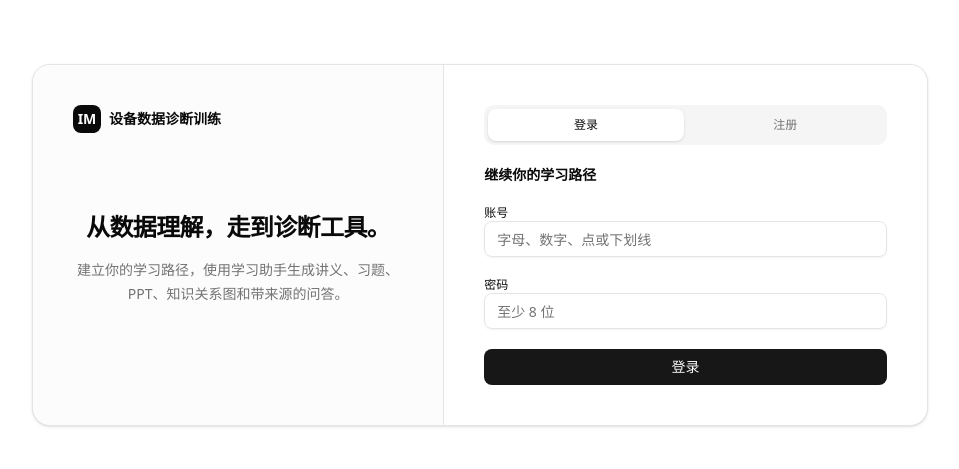
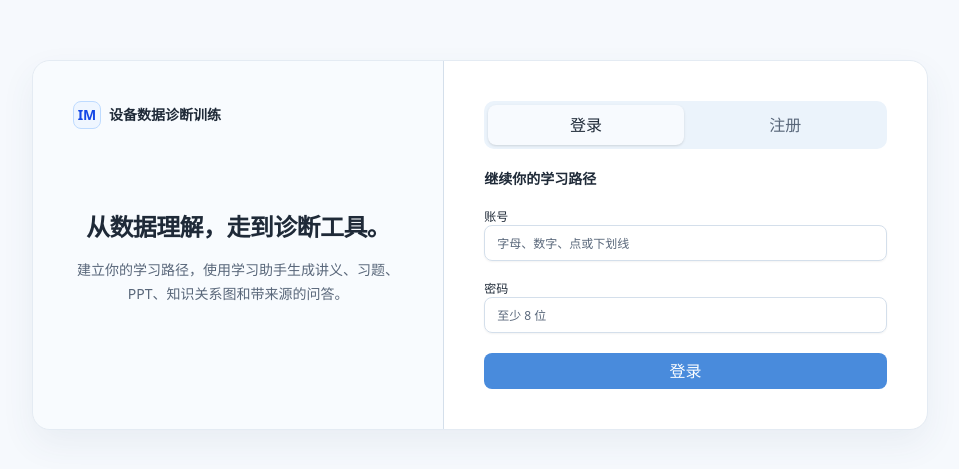
Before and after one commit to rippleshe/IM, a Next.js app in the folder web/: page / in a window 1280 px wide. Shown: the part 155-624 px from the top of the page, without its empty margins (160-1119 px from the left). Built offline with nearby package versions, Linux system fonts and the light colour scheme; no server answers.

Commit message:
Polish light desktop learning workspace

```diff
--- a/web/src/app/globals.css
+++ b/web/src/app/globals.css
@@ -49,38 +49,54 @@
 }
 
 :root {
-  --background: oklch(1 0 0);
-  --foreground: oklch(0.145 0 0);
+  --background: oklch(0.985 0.006 250);
+  --foreground: oklch(0.28 0.03 255);
   --card: oklch(1 0 0);
   --card-foreground: oklch(0.145 0 0);
   --popover: oklch(1 0 0);
   --popover-foreground: oklch(0.145 0 0);
-  --primary: oklch(0.205 0 0);
-  --primary-foreground: oklch(0.985 0 0);
-  --secondary: oklch(0.97 0 0);
-  --secondary-foreground: oklch(0.205 0 0);
-  --muted: oklch(0.97 0 0);
-  --muted-foreground: oklch(0.556 0 0);
-  --accent: oklch(0.97 0 0);
-  --accent-foreground: oklch(0.205 0 0);
+  --primary: oklch(0.63 0.14 255);
+  --primary-foreground: oklch(0.99 0.005 250);
+  --secondary: oklch(0.96 0.014 250);
+  --secondary-foreground: oklch(0.32 0.04 255);
+  --muted: oklch(0.96 0.014 250);
+  --muted-foreground: oklch(0.51 0.035 255);
+  --accent: oklch(0.95 0.024 245);
+  --accent-foreground: oklch(0.32 0.04 255);
   --destructive: oklch(0.577 0.245 27.325);
-  --border: oklch(0.922 0 0);
-  --input: oklch(0.922 0 0);
-  --ring: oklch(0.708 0 0);
+  --border: oklch(0.9 0.02 250);
+  --input: oklch(0.9 0.02 250);
+  --ring: oklch(0.7 0.11 255);
   --chart-1: oklch(0.87 0 0);
   --chart-2: oklch(0.556 0 0);
   --chart-3: oklch(0.439 0 0);
   --chart-4: oklch(0.371 0 0);
   --chart-5: oklch(0.269 0 0);
   --radius: 0.625rem;
-  --sidebar: oklch(0.985 0 0);
-  --sidebar-foreground: oklch(0.145 0 0);
-  --sidebar-primary: oklch(0.205 0 0);
-  --sidebar-primary-foreground: oklch(0.985 0 0);
-  --sidebar-accent: oklch(0.97 0 0);
-  --sidebar-accent-foreground: oklch(0.205 0 0);
-  --sidebar-border: oklch(0.922 0 0);
-  --sidebar-ring: oklch(0.708 0 0);
+  --sidebar: oklch(0.985 0.006 250);
+  --sidebar-foreground: oklch(0.28 0.03 255);
+  --sidebar-primary: oklch(0.63 0.14 255);
+  --sidebar-primary-foreground: oklch(0.99 0.005 250);
+  --sidebar-accent: oklch(0.95 0.024 245);
+  --sidebar-accent-foreground: oklch(0.32 0.04 255);
+  --sidebar-border: oklch(0.9 0.02 250);
+  --sidebar-ring: oklch(0.7 0.11 255);
+
+  /* IM-Training-Agent：工业数据学习控制台的视觉令牌 */
+  --app-canvas: #f6f9fd;
+  --app-surface: #ffffff;
+  --app-surface-soft: #fbfdff;
+  --app-ink: #334155;
+  --app-primary: #789ce6;
+  --app-primary-soft: #eff4ff;
+  --app-teal: #72bdb4;
+  --app-teal-soft: #eefaf8;
+  --app-amber: #d3a25f;
+  --app-amber-soft: #fff8ed;
+  --app-border: #e4ebf3;
+  --app-border-strong: #d4dfec;
+  --app-shadow: 0 14px 34px rgb(57 86 120 / 7%);
+  --app-shadow-soft: 0 5px 16px rgb(57 86 120 / 6%);
 }
 
 .dark {
@@ -132,3 +148,278 @@
     @apply font-sans;
   }
 }
+
+/* ---------- Product surface ---------- */
+
+html {
+  background: var(--app-canvas);
+  text-rendering: optimizeLegibility;
+}
+
+body {
+  background: var(--app-canvas);
+  color: var(--app-ink);
+}
+
+::selection {
+  background: #cfe0ff;
+  color: var(--app-ink);
+}
+
+button,
+input,
+textarea,
+select {
+  font: inherit;
+}
+
+button {
+  -webkit-tap-highlight-color: transparent;
+}
+
+button:focus-visible,
+input:focus-visible,
+textarea:focus-visible,
+select:focus-visible,
+summary:focus-visible {
+  outline: 3px solid rgb(47 103 216 / 24%);
+  outline-offset: 2px;
+}
+
+* {
+  scrollbar-color: #b9c6d5 transparent;
+  scrollbar-width: thin;
+}
+
+*::-webkit-scrollbar {
+  width: 9px;
+  height: 9px;
+}
+
+*::-webkit-scrollbar-track {
+  background: transparent;
+}
+
+*::-webkit-scrollbar-thumb {
+  border: 2px solid transparent;
+  border-radius: 999px;
+  background: #b9c6d5;
+  background-clip: padding-box;
+}
+
+*::-webkit-scrollbar-thumb:hover {
+  background: #91a2b6;
+  background-clip: padding-box;
+}
+
+.app-shell {
+  background: var(--app-canvas);
+}
+
+.app-shell > header {
+  position: relative;
+  z-index: 10;
+  border-color: var(--app-border);
+  background: var(--app-surface);
+  box-shadow: 0 1px 0 rgb(21 36 54 / 3%), 0 7px 20px rgb(21 36 54 / 4%);
+}
+
+.app-shell > header nav {
+  gap: 2px;
+  border-color: var(--app-border);
+  background: var(--app-surface-soft);
+  box-shadow: inset 0 1px 2px rgb(21 36 54 / 3%);
+}
+
+.app-shell > header nav > button {
+  border-radius: 8px;
+  color: #65758a;
+  transition: color 160ms ease, background-color 160ms ease, box-shadow 160ms ease, transform 160ms ease;
+}
+
+.app-shell > header nav > button:hover {
+  color: var(--app-ink);
+  background: #eef3f8;
+}
+
+.app-shell > header nav > button[class*="bg-background"] {
+  color: #47679f;
+  background: var(--app-primary-soft);
+  box-shadow: inset 0 0 0 1px #dce8ff;
+}
+
+.app-shell > header nav > button[class*="bg-background"]:hover {
+  color: #3c5d96;
+  background: #e8f0ff;
+}
+
+.app-shell > header > button:last-child {
+  border-radius: 8px;
+  color: #65758a;
+  transition: color 160ms ease, background-color 160ms ease;
+}
+
+.app-shell > header > button:last-child:hover {
+  color: var(--app-ink);
+  background: #eef3f8;
+}
+
+.app-shell [aria-label="路径调整对话与处理过程"],
+.app-shell [aria-label="任务上下文"],
+.app-shell [aria-label="学习任务对话"],
+.app-shell [aria-label="当前学习路径"],
+.app-shell [aria-label="资源阅读与作答"],
+.app-shell [aria-label="资源笔记或解析"] {
+  border-color: var(--app-border);
+  background: var(--app-surface);
+}
+
+.app-shell [aria-label="知识树学习路径"],
+.app-shell [aria-label="资源目录"] {
+  background: var(--app-surface-soft);
+}
+
+.app-shell [aria-label="路径调整对话与处理过程"] > .border-b,
+.app-shell [aria-label="任务上下文"] > .border-b,
+.app-shell [aria-label="学习任务对话"] > .border-b,
+.app-shell [aria-label="当前学习路径"] > .border-b,
+.app-shell [aria-label="资源阅读与作答"] > .border-b,
+.app-shell [aria-label="资源笔记或解析"] > .border-b,
+.app-shell [aria-label="知识树学习路径"] > .border-b {
+  border-color: var(--app-border);
+  background: rgb(255 255 255 / 78%);
+}
+
+.app-shell [aria-label="路径调整对话与处理过程"] > .border-b h1,
+.app-shell [aria-label="任务上下文"] > .border-b h1,
+.app-shell [aria-label="学习任务对话"] > .border-b h2,
+.app-shell [aria-label="当前学习路径"] > .border-b h2,
+.app-shell [aria-label="资源阅读与作答"] > .border-b h1,
+.app-shell [aria-label="资源笔记或解析"] > .border-b h1,
+.app-shell [aria-label="知识树学习路径"] > .border-b h2 {
+  letter-spacing: -0.02em;
+}
+
+.app-shell [aria-label="学习任务对话"] > div:last-child,
+.app-shell [aria-label="路径调整对话与处理过程"] > div:last-child {
+  border-color: var(--app-border);
+  background: var(--app-surface-soft);
+}
+
+.app-shell [aria-label="学习任务对话"] textarea,
+.app-shell [aria-label="路径调整对话与处理过程"] textarea {
+  color: var(--app-ink);
+}
+
+.app-shell [aria-label="学习任务对话"] textarea::placeholder,
+.app-shell [aria-label="路径调整对话与处理过程"] textarea::placeholder {
+  color: #8a99aa;
+}
+
+.app-shell [aria-label="学习任务对话"] > div:last-child > div:last-child,
+.app-shell [aria-label="路径调整对话与处理过程"] > div:last-child > div:last-child {
+  border-color: var(--app-border-strong);
+  background: var(--app-surface);
+  box-shadow: var(--app-shadow-soft);
+}
+
+.app-shell [aria-label="学习任务对话"] > div:last-child button[aria-label="开始任务"],
+.app-shell [aria-label="路径调整对话与处理过程"] > div:last-child button:not(:disabled) {
+  background: var(--app-primary);
+  box-shadow: 0 4px 10px rgb(104 139 209 / 20%);
+  transition: transform 160ms ease, background-color 160ms ease, box-shadow 160ms ease;
+}
+
+.app-shell [aria-label="学习任务对话"] > div:last-child button[aria-label="开始任务"]:hover,
+.app-shell [aria-label="路径调整对话与处理过程"] > div:last-child button:not(:disabled):hover {
+  background: #6d91db;
+  box-shadow: 0 6px 14px rgb(104 139 209 / 24%);
+  transform: translateY(-1px);
+}
+
+.app-shell button[class*="bg-foreground"] {
+  color: #ffffff;
+  border-color: var(--app-primary);
+  background: var(--app-primary);
+  box-shadow: 0 4px 10px rgb(104 139 209 / 18%);
+}
+
+.app-shell button[class*="bg-foreground"]:hover:not(:disabled) {
+  color: #ffffff;
+  background: #6d91db;
+}
+
+.app-shell [aria-label="任务处理进度"] {
+  border-color: #d4eee9;
+  background: var(--app-teal-soft);
+}
+
+.app-shell [aria-label="当前节点"] > div.rounded-xl,
+.app-shell [aria-label="当前学习路径"] > div:last-child > div > div.rounded-xl,
+.app-shell [aria-label="资源笔记或解析"] textarea {
+  border-color: var(--app-border);
+  box-shadow: var(--app-shadow-soft);
+}
+
+.app-shell > div > [role="separator"] {
+  background: #d5dfeb;
+  transition: background-color 160ms ease;
+}
+
+.app-shell > div > [role="separator"]:hover {
+  background: var(--app-primary);
+}
+
+.app-entry {
+  background: var(--app-canvas);
+}
+
+.app-entry > div > div {
+  border-color: var(--app-border);
+  box-shadow: var(--app-shadow);
+}
+
+[role="dialog"] > section {
+  border-color: var(--app-border);
+  box-shadow: 0 24px 70px rgb(21 36 54 / 20%);
+}
+
+/* Keep the three workspaces usable at intermediate desktop widths. */
+.path-layout,
+.study-layout,
+.resource-layout {
+  min-width: 0 !important;
+}
+
+@media (max-width: 1080px) {
+  .study-layout > aside[aria-label="任务上下文"] {
+    width: 230px !important;
+  }
+
+  .study-layout > aside[aria-label="当前学习路径"] {
+    width: 290px !important;
+  }
+
+  .study-layout > section {
+    min-width: 0 !important;
+  }
+
+  .resource-layout > aside[aria-label="资源目录"] {
+    width: 220px !important;
+  }
+
+  .resource-layout > aside[aria-label="资源笔记或解析"] {
+    width: 280px !important;
+  }
+}
+
+@media (prefers-reduced-motion: reduce) {
+  *,
+  *::before,
+  *::after {
+    scroll-behavior: auto !important;
+    transition-duration: 0.01ms !important;
+    animation-duration: 0.01ms !important;
+    animation-iteration-count: 1 !important;
+  }
+}
--- a/web/src/components/auth-entry.tsx
+++ b/web/src/components/auth-entry.tsx
@@ -91,11 +91,11 @@ export function AuthEntry({ apiBase, user, onAuthenticated }: AuthEntryProps) {
 
   const onboarding = Boolean(user && !user.onboardingCompleted);
   return (
-    <main className="min-h-screen bg-background px-5 py-10 text-foreground">
+    <main className="app-entry min-h-screen bg-background px-5 py-10 text-foreground">
       <div className="mx-auto flex min-h-[calc(100vh-5rem)] max-w-5xl items-center justify-center">
         <div className="grid w-full max-w-4xl overflow-hidden rounded-2xl border bg-card shadow-sm md:grid-cols-[0.92fr_1.08fr]">
           <section className="flex flex-col border-b bg-muted/35 p-7 md:border-b-0 md:border-r md:p-10">
-            <div className="flex items-center gap-2 text-sm font-semibold"><span className="flex h-7 w-7 items-center justify-center rounded-md bg-foreground text-background">IM</span>设备数据诊断训练</div>
+            <div className="flex items-center gap-2 text-sm font-semibold"><span className="flex h-7 w-7 items-center justify-center rounded-md border border-blue-200 bg-blue-50 text-blue-700">IM</span>设备数据诊断训练</div>
             <div className="my-auto max-w-sm text-center">
               <h1 className="whitespace-nowrap text-2xl font-semibold leading-tight tracking-tight">从数据理解，走到诊断工具。</h1>
               <p className="mt-4 text-sm leading-6 text-muted-foreground">建立你的学习路径，使用学习助手生成讲义、习题、PPT、知识关系图和带来源的问答。</p>
--- a/web/src/components/guidance-dialog.tsx
+++ b/web/src/components/guidance-dialog.tsx
@@ -149,7 +149,7 @@ export function GuidanceDialog({ apiBase, pathNodeId, user, onClose, onGenerateR
           <div className="space-y-4">
             {turns.map((turn, index) => <div key={index} className="space-y-2">
               <div className="rounded-2xl rounded-tl-md border bg-muted/30 px-4 py-3 text-sm leading-6"><p className="text-[11px] font-medium text-muted-foreground">追问 {index + 1}</p><p className="mt-1">{turn.question}</p></div>
-              <div className="ml-auto max-w-[88%] rounded-2xl rounded-tr-md bg-foreground px-4 py-3 text-sm leading-6 text-background"><p className="whitespace-pre-wrap">{turn.answer}</p></div>
+              <div className="ml-auto max-w-[88%] rounded-2xl rounded-tr-md border border-blue-200 bg-blue-50 px-4 py-3 text-sm leading-6 text-blue-950"><p className="whitespace-pre-wrap">{turn.answer}</p></div>
               <div className="rounded-xl border bg-background px-3.5 py-2.5 text-xs">
                 <span className={`mr-2 inline-flex items-center rounded-full px-2 py-0.5 text-[10px] font-medium ${turn.verdict === "correct" ? "bg-emerald-100 text-emerald-700" : turn.verdict === "partial" ? "bg-amber-100 text-amber-700" : "bg-rose-100 text-rose-700"}`}>{VERDICT_LABELS[turn.verdict]}</span>
                 <span className="leading-5 text-muted-foreground">{turn.comment}</span>
@@ -182,7 +182,7 @@ export function GuidanceDialog({ apiBase, pathNodeId, user, onClose, onGenerateR
           {error && <p className="mb-2 rounded-lg border border-destructive/25 bg-destructive/5 px-3 py-2 text-xs text-destructive">{error}</p>}
           <div className="flex items-end gap-2 rounded-2xl border bg-card p-2 focus-within:ring-2 focus-within:ring-foreground/10">
             <textarea value={draft} onChange={(event) => setDraft(event.target.value)} onKeyDown={(event) => { if (event.key === "Enter" && !event.shiftKey) { event.preventDefault(); void submitAnswer(); } }} rows={2} placeholder="说说你的理解" className="max-h-28 min-h-[42px] flex-1 resize-none bg-transparent px-2 py-2 text-sm leading-5 outline-none placeholder:text-muted-foreground" />
-            <button type="button" disabled={!draft.trim() || submitting} onClick={() => void submitAnswer()} className="flex h-9 w-9 shrink-0 items-center justify-center rounded-xl bg-foreground text-background disabled:opacity-35" aria-label="提交回答">{submitting ? <Loader2 className="h-4 w-4 animate-spin" /> : <Send className="h-4 w-4" />}</button>
+            <button type="button" disabled={!draft.trim() || submitting} onClick={() => void submitAnswer()} className="flex h-9 w-9 shrink-0 items-center justify-center rounded-xl bg-blue-400 text-white shadow-sm shadow-blue-200 disabled:opacity-35" aria-label="提交回答">{submitting ? <Loader2 className="h-4 w-4 animate-spin" /> : <Send className="h-4 w-4" />}</button>
           </div>
         </div>
       ) : null}
--- a/web/src/components/profile-dialog.tsx
+++ b/web/src/components/profile-dialog.tsx
@@ -32,8 +32,8 @@ type ProfileDialogProps = {
 };
 
 const AVATAR_FALLBACK: Record<AuthenticatedUser["avatarKey"], string> = {
-  graphite: "bg-zinc-900 text-white", ocean: "bg-sky-600 text-white", violet: "bg-violet-600 text-white",
-  forest: "bg-emerald-600 text-white", amber: "bg-amber-500 text-white", rose: "bg-rose-600 text-white",
+  graphite: "bg-blue-50 text-blue-800", ocean: "bg-sky-100 text-sky-800", violet: "bg-violet-100 text-violet-800",
+  forest: "bg-emerald-100 text-emerald-700", amber: "bg-amber-100 text-amber-700", rose: "bg-rose-100 text-rose-700",
 };
 
 /** 把用户选择的图片读入 canvas，居中裁方并缩到 128px，输出 jpeg data URL（约 <30KB）。 */
--- a/web/src/components/resource-question-dialog.tsx
+++ b/web/src/components/resource-question-dialog.tsx
@@ -81,13 +81,13 @@ export function ResourceQuestionDialog({ apiBase, selectedAssetId, selectedAsset
       </header>
       <div ref={scrollRef} className="min-h-0 flex-1 space-y-3 overflow-y-auto px-5 py-4">
         {loading ? <div className="flex h-full items-center justify-center gap-2 text-sm text-muted-foreground"><Loader2 className="h-4 w-4 animate-spin" />正在读取问答记录</div> : messages.length === 0 ? <div className="flex h-full flex-col items-center justify-center px-8 text-center text-sm leading-6 text-muted-foreground"><MessageCircleQuestion className="mb-3 h-7 w-7 text-muted-foreground/45" />还没有提问记录，例如：「这几份资源里对这个概念的解释有什么区别？」</div> : messages.map((message) => message.role === "user"
-          ? <article key={message.id} className="ml-auto max-w-[88%] rounded-2xl rounded-tr-md bg-foreground px-3.5 py-2.5 text-sm leading-6 text-background"><p className="whitespace-pre-wrap">{message.content}</p></article>
+          ? <article key={message.id} className="ml-auto max-w-[88%] rounded-2xl rounded-tr-md border border-blue-200 bg-blue-50 px-3.5 py-2.5 text-sm leading-6 text-blue-950"><p className="whitespace-pre-wrap">{message.content}</p></article>
           : <article key={message.id} className="max-w-[92%] rounded-2xl rounded-tl-md border bg-card px-4 py-3 text-sm leading-6"><RichText text={message.content} /></article>)}
         {sending ? <div className="flex items-center gap-2 text-xs text-muted-foreground"><Loader2 className="h-3.5 w-3.5 animate-spin" />正在根据资源整理回答</div> : null}
       </div>
       <footer className="shrink-0 border-t bg-background p-4">
         {notice ? <div className="mb-2 text-xs text-destructive">{notice}</div> : null}
-        <div className="flex items-end gap-2 rounded-xl border bg-card p-2 focus-within:ring-2 focus-within:ring-foreground/10"><textarea value={draft} onChange={(event) => setDraft(event.target.value)} onKeyDown={(event) => { if (event.key === "Enter" && !event.shiftKey) { event.preventDefault(); void send(); } }} rows={2} placeholder="针对资源提出问题" className="min-h-[38px] flex-1 resize-none bg-transparent px-2 py-1.5 text-sm outline-none placeholder:text-muted-foreground" /><button type="button" disabled={!draft.trim() || sending} onClick={() => void send()} className="flex h-9 w-9 items-center justify-center rounded-lg bg-foreground text-background disabled:opacity-35" aria-label="发送问题"><Send className="h-4 w-4" /></button></div>
+        <div className="flex items-end gap-2 rounded-xl border bg-card p-2 focus-within:ring-2 focus-within:ring-foreground/10"><textarea value={draft} onChange={(event) => setDraft(event.target.value)} onKeyDown={(event) => { if (event.key === "Enter" && !event.shiftKey) { event.preventDefault(); void send(); } }} rows={2} placeholder="针对资源提出问题" className="min-h-[38px] flex-1 resize-none bg-transparent px-2 py-1.5 text-sm outline-none placeholder:text-muted-foreground" /><button type="button" disabled={!draft.trim() || sending} onClick={() => void send()} className="flex h-9 w-9 items-center justify-center rounded-lg bg-blue-400 text-white shadow-sm shadow-blue-200 disabled:opacity-35" aria-label="发送问题"><Send className="h-4 w-4" /></button></div>
       </footer>
     </section>
   </div>;
--- a/web/src/components/settings-dialog.tsx
+++ b/web/src/components/settings-dialog.tsx
@@ -242,7 +242,7 @@ export function SettingsDialog({ apiBase, onClose }: { apiBase: string; onClose:
               <button type="button" disabled={discoveringModels || !providerForm.baseURL || !providerForm.apiKey} onClick={() => void discoverModels()} className="col-span-2 h-8 rounded-md border text-xs font-medium hover:bg-muted disabled:opacity-40">{discoveringModels ? "正在读取模型…" : "读取可用模型"}</button>
               <div className="col-span-2 mt-1 text-[10px] font-medium tracking-wide text-muted-foreground">2 · 选择默认模型</div>
               {providerModels.length > 0 ? <select aria-label="选择模型" value={providerForm.modelId} onChange={(event) => { const selected = providerModels.find((model) => model.id === event.target.value); setProviderForm((form) => ({ ...form, modelId: event.target.value, modelDisplayName: selected?.displayName ?? event.target.value })); }} className="col-span-2 h-8 rounded-md border bg-background px-2 text-xs"><option value="">请选择模型</option>{providerModels.map((model) => <option key={model.id} value={model.id}>{model.displayName}</option>)}</select> : <input aria-label="模型 ID" value={providerForm.modelId} onChange={(event) => setProviderForm((form) => ({ ...form, modelId: event.target.value, modelDisplayName: event.target.value }))} placeholder="目录不可用时可填写模型名称" className="col-span-2 h-8 rounded-md border bg-background px-2 text-xs" />}
-              <button type="button" disabled={saving} onClick={() => void saveProvider()} className="col-span-2 h-8 rounded-md bg-foreground text-xs text-background disabled:opacity-50">{saving ? "保存中…" : "保存服务"}</button>
+              <button type="button" disabled={saving} onClick={() => void saveProvider()} className="col-span-2 h-8 rounded-md bg-blue-400 text-xs text-white shadow-sm shadow-blue-200 disabled:opacity-50">{saving ? "保存中…" : "保存服务"}</button>
             </div>}
           </div>
         </div>}
--- a/web/src/components/validation-workbench.tsx
+++ b/web/src/components/validation-workbench.tsx
@@ -254,7 +254,7 @@ export function ValidationWorkbench({ apiBase, user, onLogout, onNavigate, onUse
   const attempts = [...new Set(trace?.claimGraph.map((claim) => claim.attempt ?? 1))].sort((a, b) => a - b);
   const published = Boolean(trace?.run.finalAssetId);
 
-  return <main className="flex h-screen min-h-0 flex-col overflow-hidden bg-background">
+  return <main className="app-shell flex h-screen min-h-0 flex-col overflow-hidden bg-background">
     <header className="flex h-16 shrink-0 items-center justify-between border-b px-5 sm:px-7">
       <div className="flex items-center gap-2.5"><AvatarBubble user={user} size="h-9 w-9 text-xs" /><span className="min-w-0"><span className="block text-sm font-semibold tracking-tight">IM-Training-Agent</span><span className="block text-[11px] text-muted-foreground">{user.displayName}</span></span></div>
       <nav aria-label="学习空间" className="flex items-center rounded-lg border bg-muted/40 p-1 text-sm"><button type="button" onClick={() => setSettingsOpen(true)} className="rounded-md px-3 py-1.5 text-muted-foreground hover:text-foreground">设置</button><button type="button" onClick={() => setProfileOpen(true)} className="px-4 py-1.5 text-muted-foreground hover:text-foreground">学习情况</button><button type="button" onClick={() => onNavigate("path")} className="px-4 py-1.5 text-muted-foreground hover:text-foreground">路径</button><button type="button" onClick={() => onNavigate("study")} className="px-4 py-1.5 text-muted-foreground hover:text-foreground">学习</button><button type="button" onClick={() => onNavigate("resources")} className="px-4 py-1.5 text-muted-foreground hover:text-foreground">资源</button><button type="button" className="rounded-md bg-background px-4 py-1.5 font-medium shadow-sm">验证</button></nav>
```
Also changed, not shown: web/src/components/diagnostic-flow.tsx (+6 -6 lines), web/src/components/learning-path-workbench.tsx (+4 -4 lines), web/src/components/learning-workbench.tsx (+10 -10 lines), web/src/components/resource-workbench.tsx (+14 -10 lines).
